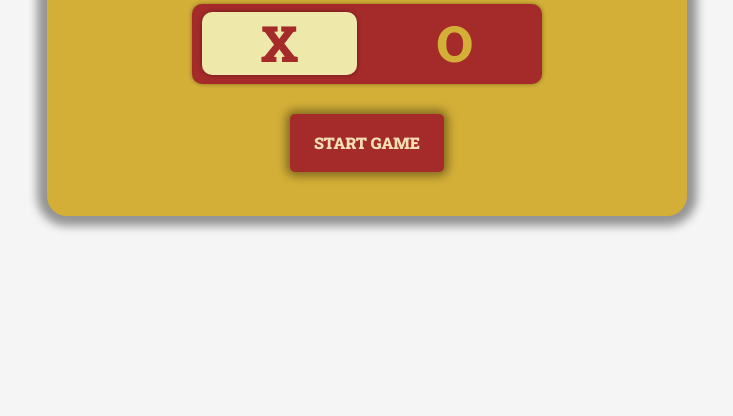
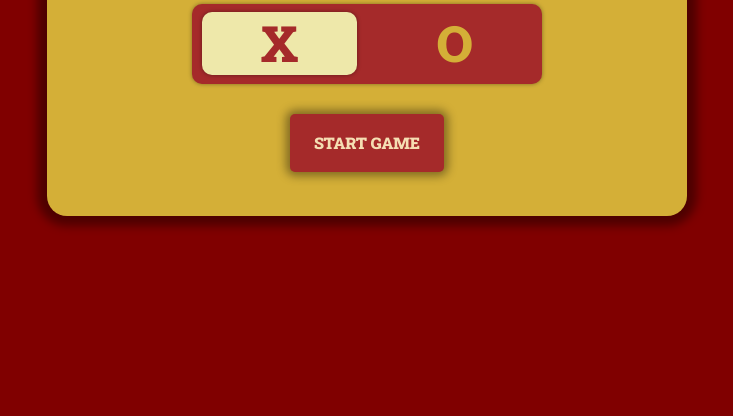
Before and after one commit to skharat8/tic-tac-toe, a website: page index.html in a window 1280 px wide. Shown: the part 384-800 px from the top of the page, without its empty margins (273-1006 px from the left). Drawn offline with nearby package versions, Linux system fonts and the light colour scheme.

Commit message:
Change the background color of the main page

```diff
--- a/styles.css
+++ b/styles.css
@@ -26,7 +26,7 @@ body {
   display: flex;
   justify-content: center;
   align-items: center;
-  background-color: whitesmoke;
+  background-color: maroon;
 }
 
 section {
@@ -71,7 +71,6 @@ section {
     display: flex;
     justify-content: center;
     align-items: center;
-    color: var(--primary-color);
   }
 
   & input {
```
